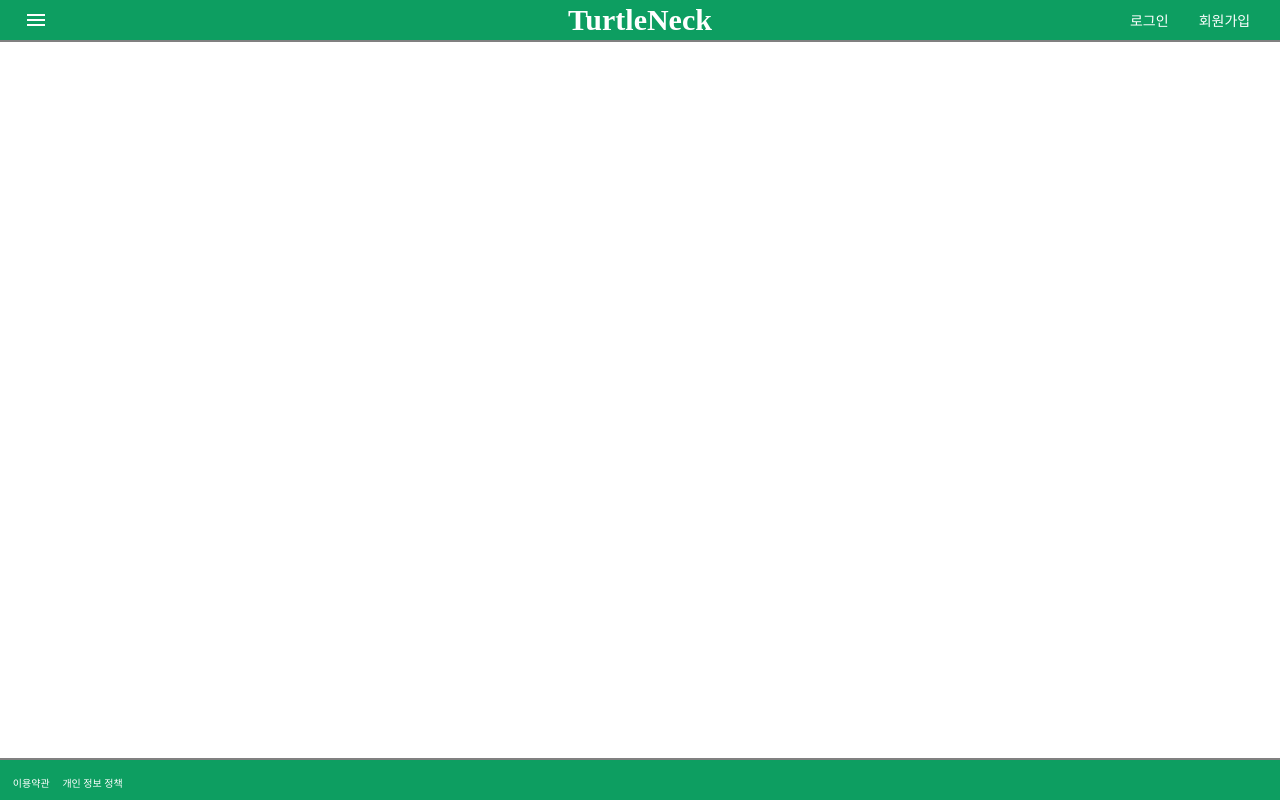
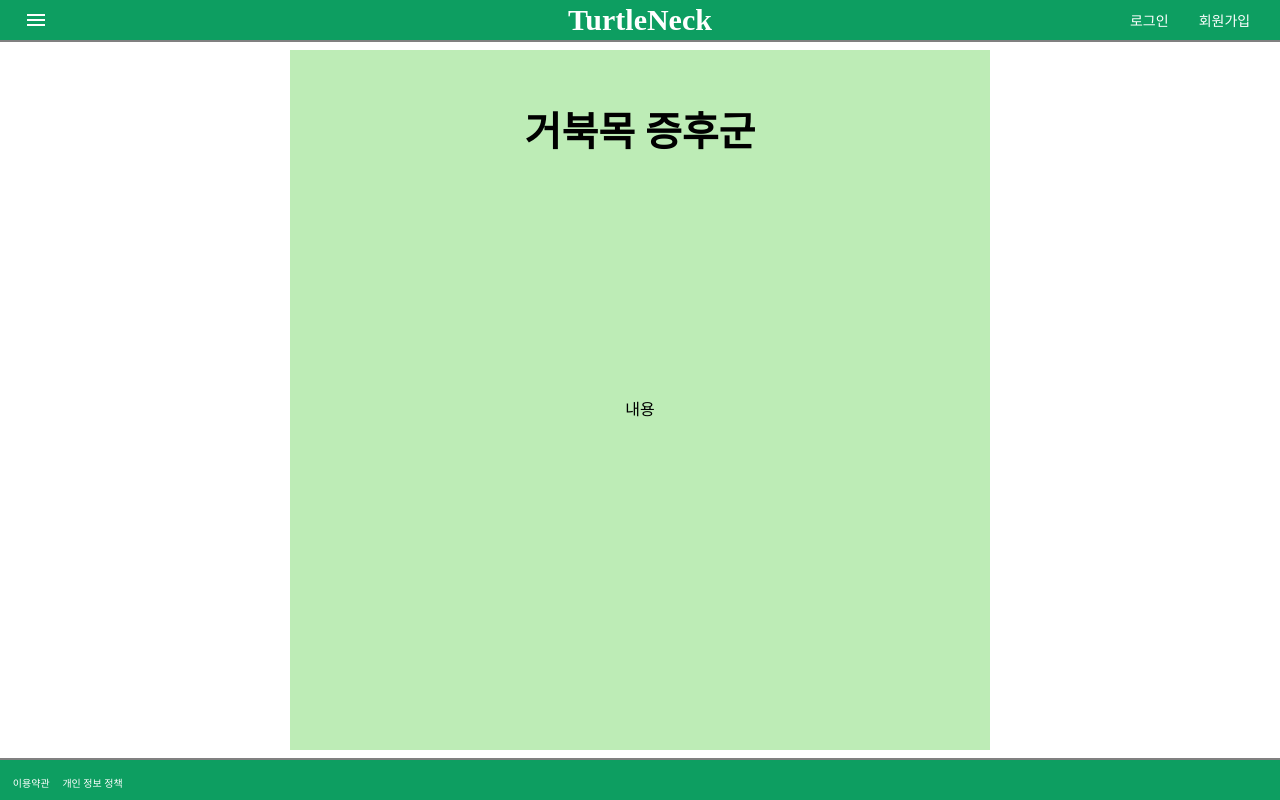
Before and after one commit to Mju-Capstone-TurtleNeck/TurtleNeck_Front, a React (Create React App) app: page /#/Danger in a window 1280 px wide. Built offline with nearby package versions, Linux system fonts and the light colour scheme.

Commit message:
Chore: Add exercise and danger
exercise, danger 폴더 내용 채움

```diff
--- a/src/Components/Header.js
+++ b/src/Components/Header.js
@@ -114,7 +114,7 @@ function GuidePresenter() {
           {["거북목 위험성", "교정 운동법", "이용 가이드"].map(
             (text, index) => (
               <Link
-                to={{ 0: "Danger", 1: "Exercise", 2: "Guide" }[index]}
+                to={{ 0: "Danger", 1: "Exercise", 2: "Home" }[index]}
                 style={{
                   textDecoration: "none",
                   color: "white",
--- a/src/Routes/Danger/DangerPresenter.js
+++ b/src/Routes/Danger/DangerPresenter.js
@@ -2,6 +2,34 @@ import React from "react";
 import Helmet from "react-helmet";
 import Header from "../../Components/Header";
 import Footer from "../../Components/Footer";
+import styled from "styled-components";
+const Section = styled.div`
+  text-align: center;
+`;
+const SectionBox = styled.div`
+  display: inline-block;
+  width: 700px;
+  background: #bdecb6;
+  height: 700px;
+  position: absolute;
+  left: 50%;
+  top: 50%;
+  transform: translate(-50%, -50%);
+  text-align: center;
+  z-index: 1;
+`;
+const Title = styled.h1`
+  font-size: 40px;
+  margin: 50px;
+  margin-bottom: 0;
+`;
+const MiddleBox = styled.div`
+  width: 700px;
+  height: 500px;
+  display: table-cell;
+  vertical-align: middle;
+  text-align: center;
+`;
 
 const DangerPresenter = () => (
   <>
@@ -9,6 +37,12 @@ const DangerPresenter = () => (
       <title>Danger | TurtleNeck</title>
     </Helmet>
     <Header />
+    <Section>
+      <SectionBox>
+        <Title>거북목 증후군</Title>
+        <MiddleBox>내용</MiddleBox>
+      </SectionBox>
+    </Section>
     <Footer />
   </>
 );
--- a/src/Routes/Exercise/ExercisePresenter.js
+++ b/src/Routes/Exercise/ExercisePresenter.js
@@ -2,6 +2,34 @@ import React from "react";
 import Helmet from "react-helmet";
 import Header from "../../Components/Header";
 import Footer from "../../Components/Footer";
+import styled from "styled-components";
+const Section = styled.div`
+  text-align: center;
+`;
+const SectionBox = styled.div`
+  display: inline-block;
+  width: 700px;
+  background: #bdecb6;
+  height: 700px;
+  position: absolute;
+  left: 50%;
+  top: 50%;
+  transform: translate(-50%, -50%);
+  text-align: center;
+  z-index: 1;
+`;
+const Title = styled.h1`
+  font-size: 40px;
+  margin: 50px;
+  margin-bottom: 0;
+`;
+const MiddleBox = styled.div`
+  width: 700px;
+  height: 500px;
+  display: table-cell;
+  vertical-align: middle;
+  text-align: center;
+`;
 
 const ExercisePresenter = () => (
   <>
@@ -9,6 +37,12 @@ const ExercisePresenter = () => (
       <title>Exercise | TurtleNeck</title>
     </Helmet>
     <Header />
+    <Section>
+      <SectionBox>
+        <Title>교정 운동법</Title>
+        <MiddleBox>내용</MiddleBox>
+      </SectionBox>
+    </Section>
     <Footer />
   </>
 );
```
